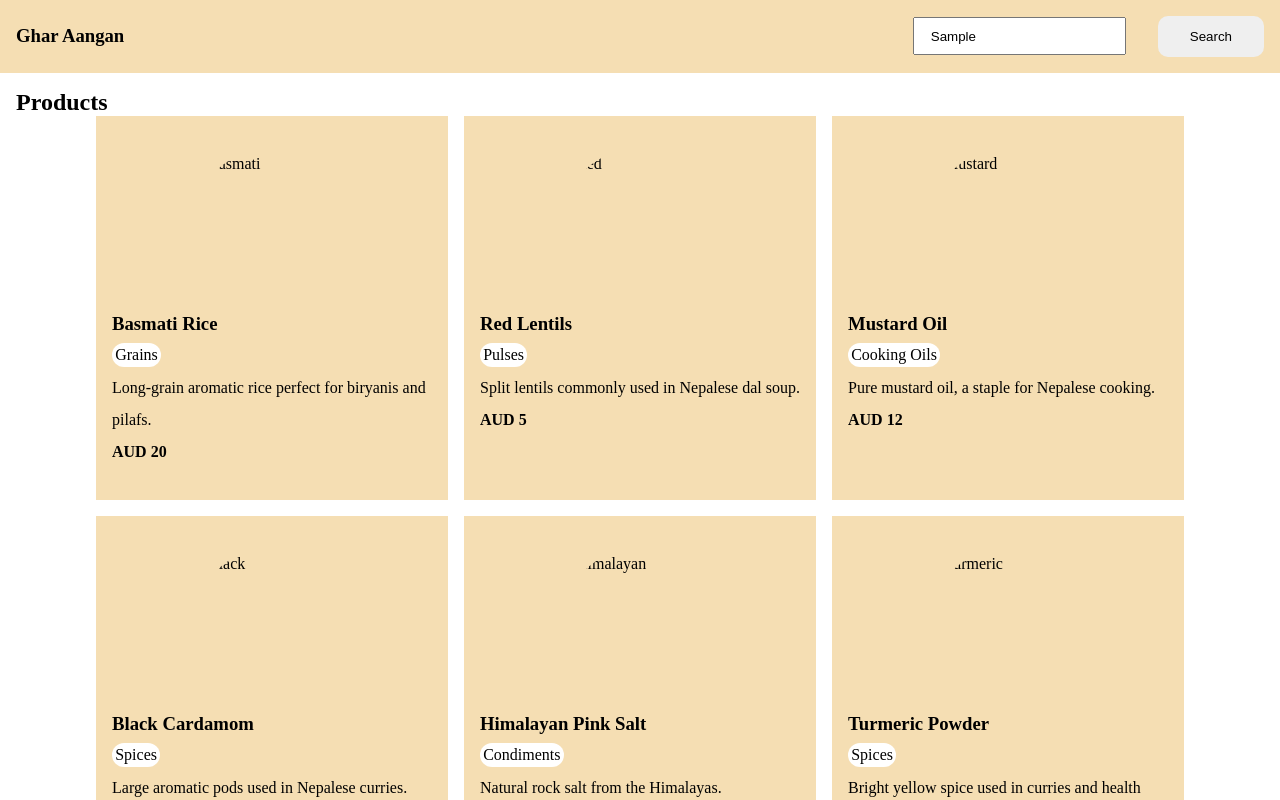
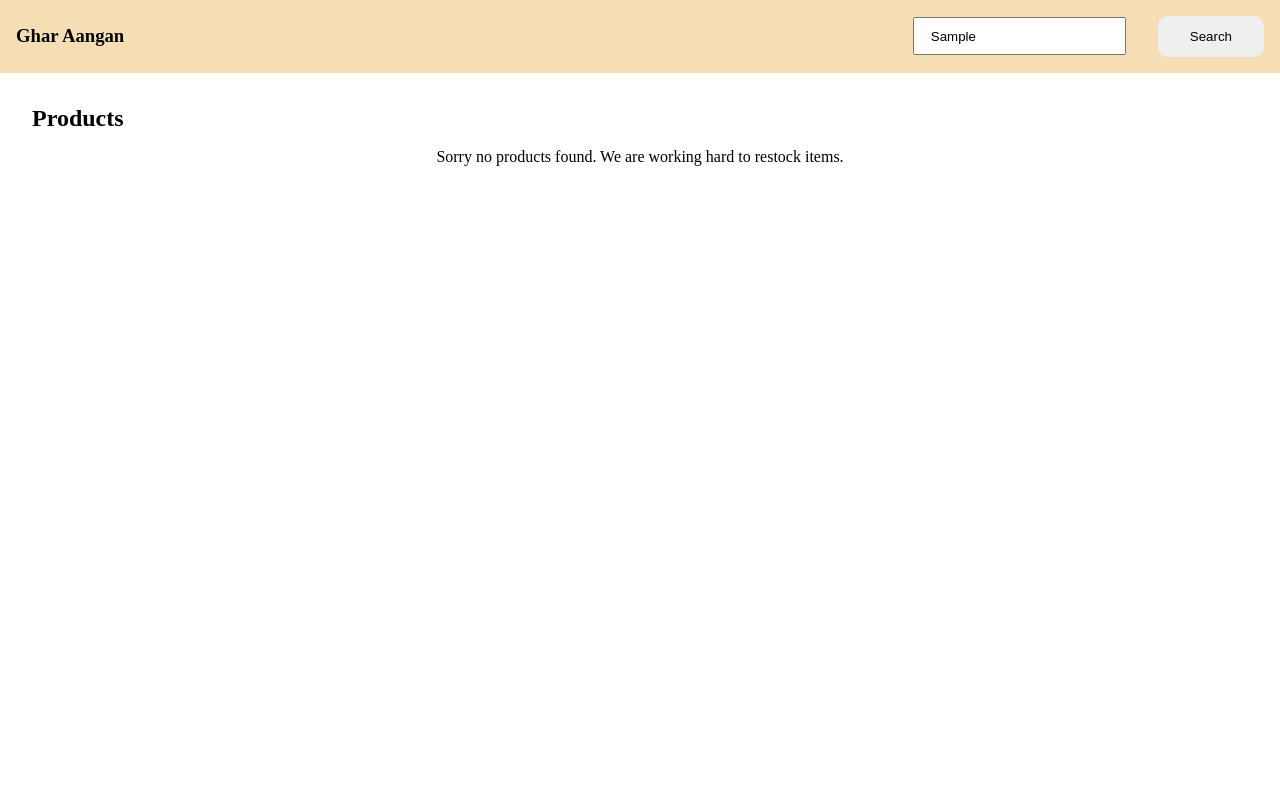
Before and after one commit to sabinbabu/search-grocery, a plain HTML site: page index.html in a window 1280 px wide. Both pictures are taken after typing "Sample" into the empty fields and a click on the button "Search". Shown: the top 800 px of the page. Drawn offline with Linux system fonts and the light colour scheme.

Commit message:
search functionality added

```diff
--- a/script.js
+++ b/script.js
@@ -1,3 +1,4 @@
+// product list
 const products = [
   {
     name: "Basmati Rice",
@@ -123,8 +124,11 @@ const products = [
 ];
 
 const productContainer = document.querySelector(".products-container");
+const searchBox = document.querySelector("#search-box");
+const searchBtn = document.querySelector("#search");
 
-products.forEach((item) => {
+// function to display products
+const displayProducts = (item) => {
   const productCard = document.createElement("div");
   productCard.classList.add("product-card");
   productCard.innerHTML = `
@@ -142,4 +146,35 @@ products.forEach((item) => {
             <p><b>AUD ${item.price}</b></p>
             `;
   productContainer.appendChild(productCard);
+};
+
+// load products for displaying
+const loadProducts = (products) => {
+  productContainer.innerHTML = "";
+  if (products != "") {
+    products.forEach((item) => {
+      displayProducts(item);
     });
+  } else {
+    productContainer.innerHTML =
+      "Sorry no products found. We are working hard to restock items.";
+  }
+};
+
+loadProducts(products);
+
+// search functionality
+searchBtn.onclick = () => {
+  if (searchBox.value.trim() != "") {
+    const query = searchBox.value.trim().toLowerCase();
+    const filteredArray = products.filter((item) => {
+      return (
+        item.name.toLowerCase().includes(query) ||
+        item.price.toString().includes(query) ||
+        item.category.toLowerCase().includes(query)
+      );
+    });
+
+    loadProducts(filteredArray);
+  }
+};
--- a/style.css
+++ b/style.css
@@ -25,19 +25,23 @@
   margin-right: 1rem;
 }
 
-#search {
+button {
   padding: 0.8rem 2rem;
   border-radius: 10px;
   border: none;
   cursor: pointer;
 }
 
-#search:hover {
+button:hover {
   background-color: rgb(240, 209, 151);
 }
 
 /* main section */
 .main-container {
+  padding: 1rem;
+}
+
+.main-container h2 {
   padding: 1rem;
 }
 
```
Lines whose indentation alone changed are shown as unchanged.
